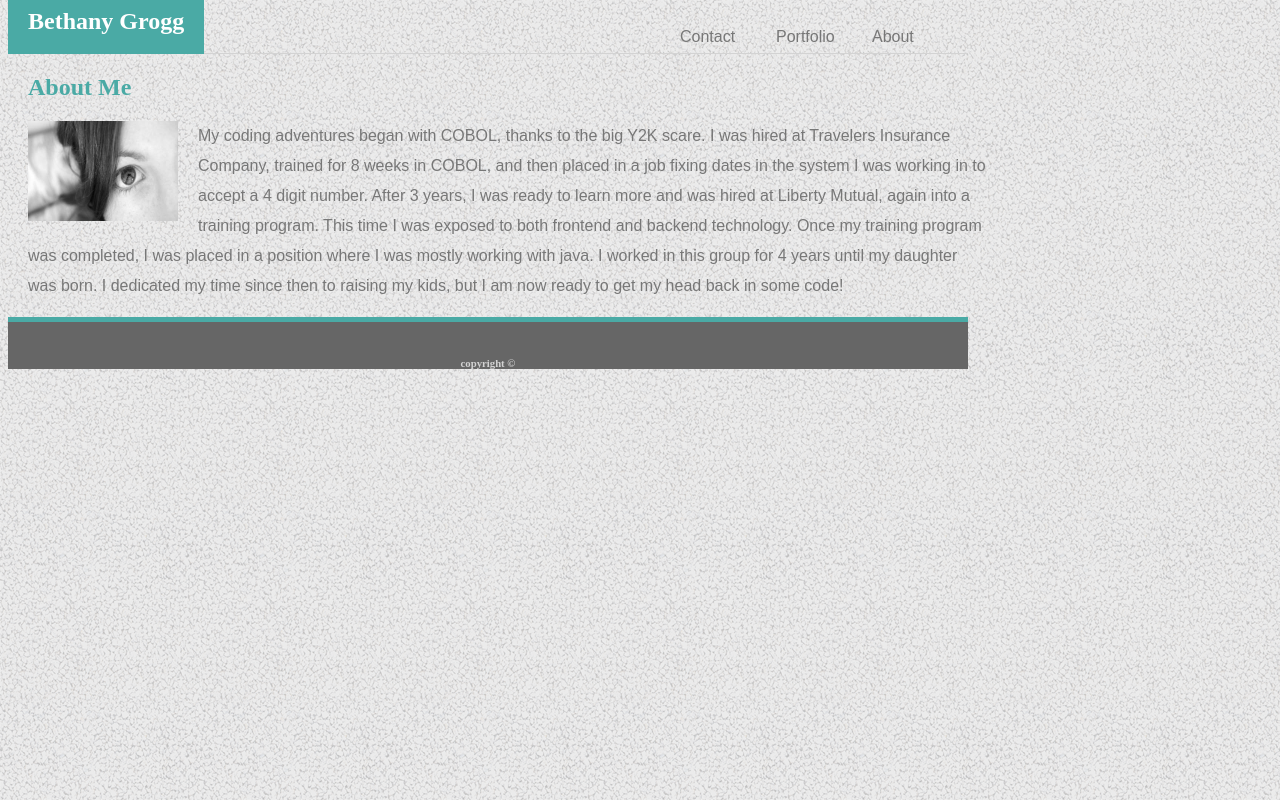
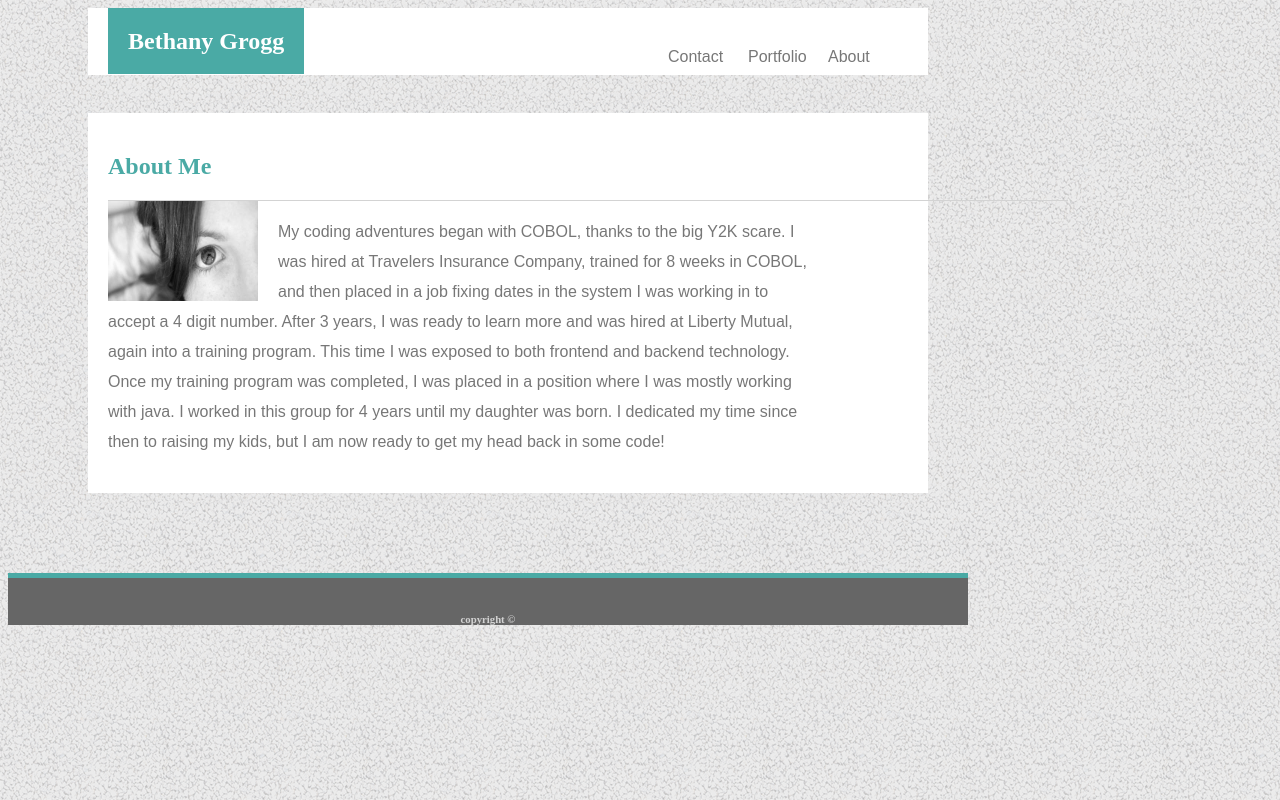
Before and after one commit to BethGrogg/Basic-Portfolio, a plain HTML site: page index.html in a window 1280 px wide. Drawn offline with Linux system fonts and the light colour scheme.

Commit message:
Adding more changes, mostly to style

```diff
--- a/assets/css/style.css
+++ b/assets/css/style.css
@@ -1,9 +1,10 @@
 p {
 
-    width: 960px;
+    width: 700px;
     color: #777777;
     font-family: 'Arial', 'Helvetica Neue', Helvetica, sans-serif;
     line-height: 30px;
+    background: white;
 }
 
 .myname {
@@ -13,8 +14,6 @@ p {
     padding: 20px;
     display: inline;
 
-
-
 }
 
 h2 {
@@ -23,6 +22,7 @@ h2 {
 }
 
 h1 h2 {
+
 
     font-family: 'Georgia', Times, Times New Roman, serif;
 }
@@ -35,6 +35,8 @@ h1 h2 {
     width: 10%;
     text-decoration: none;
     padding: 20px 0 20px 0;
+    border-right-color: #ffffff;
+    border-right-width: 6px;
 
     display: inline;
 
@@ -44,6 +46,12 @@ h1 h2 {
 .top {
 
     display: 'inline-block';
+    margin: 0 0 0 80px;
+    background: white;
+    width: 800px;
+    padding: 20px 20px;
+    border-bottom: 1px #cccccc;
+
 
 }
 .mypic {
@@ -54,10 +62,6 @@ h1 h2 {
     padding: 0 20px 0 0;
 }
 
-.vl {
-    border-left: 6px solid green;
-    height: 500px;
-  }
 
   .grayline {
 
@@ -72,14 +76,31 @@ h1 h2 {
   }
 
   body {
-
+    z-index: 2;
     width: 960px;
 
+
+  }
+
+  .gravelbackground {
+      width: 1200px;
+      z-index: 2;
+  }
+
+  .top {
+
+    z-index: 1;
+    background: white;
   }
 
   .main {
 
-    margin: 0 20px;
+    margin: 20px 80px 80px 80px;
+    z-index: 3;
+    background: white;
+    width: 800px;
+    padding: 20px 20px;
+
   }
 
   .clearfix::after {
--- a/index.html
+++ b/index.html
@@ -16,15 +16,17 @@
             <a class="toplinks" href="contact.html">Contact</a>
         </section>
         <br>
-            <div class="grayline"></div>
+
 
 
         <section class="main">
             <h2>About Me</h2>
+            <div class="grayline"></div>
             <img class="mypic" src="./assets/images/download (5).jpg">
             <p>My coding adventures began with COBOL, thanks to the big Y2K scare.  I was hired at Travelers Insurance Company, trained for 8 weeks in COBOL, and then placed in a job fixing dates in the system I was working in to accept a 4 digit number.  After 3 years, I was ready to learn more and was hired at Liberty Mutual, again into a training program.  This time I was exposed to both frontend and backend technology.  Once my training program was completed, I was placed in a position where I was mostly working with java.  I worked in this group for 4 years until my daughter was born.  I dedicated my time since then to raising my kids, but I am now ready to get my head back in some code!</p>
 
         </section>
+
         <section class="footer">
             <h6 class="copyright" align="center">copyright ©</h6>
         </section>
```
